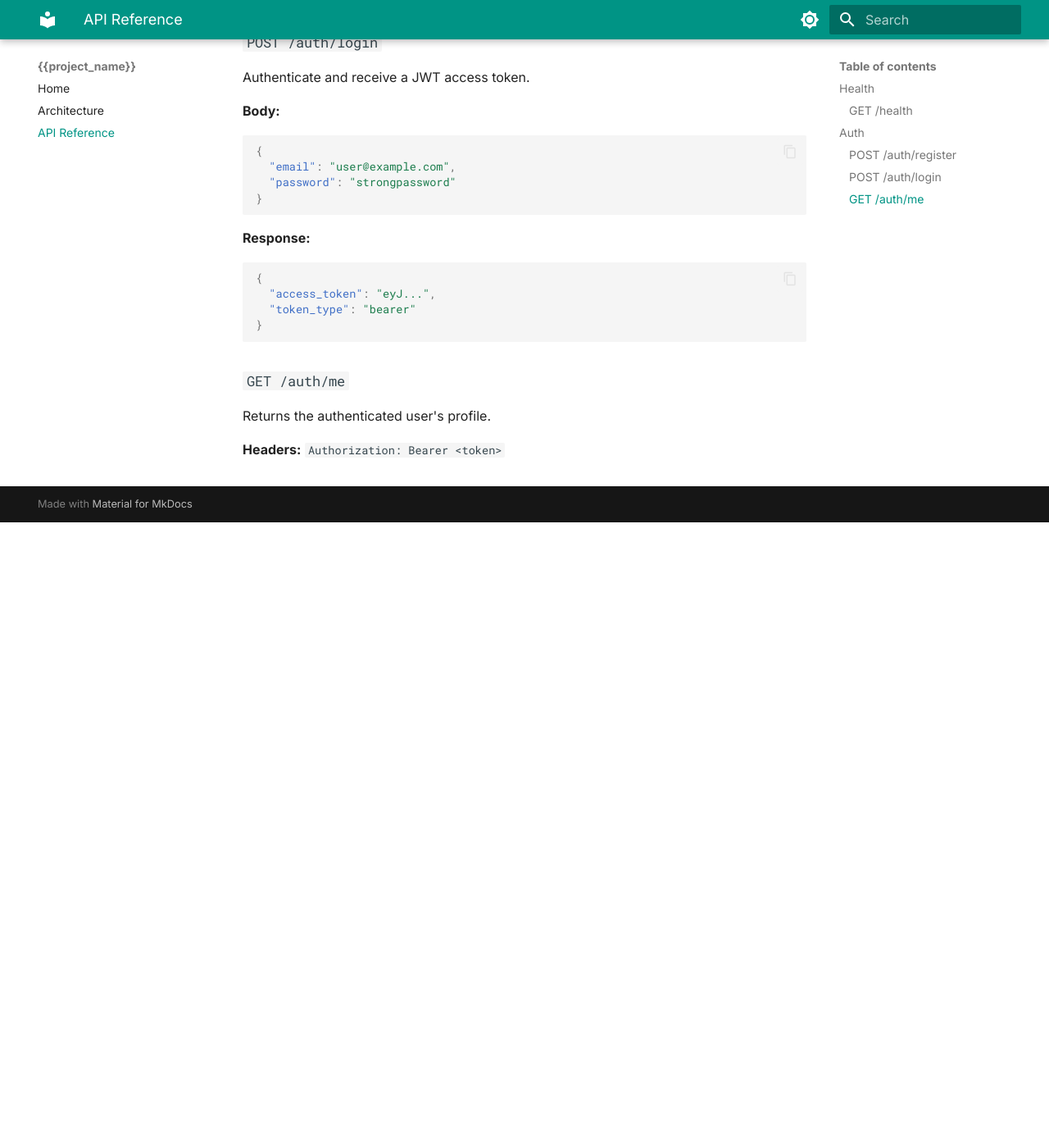
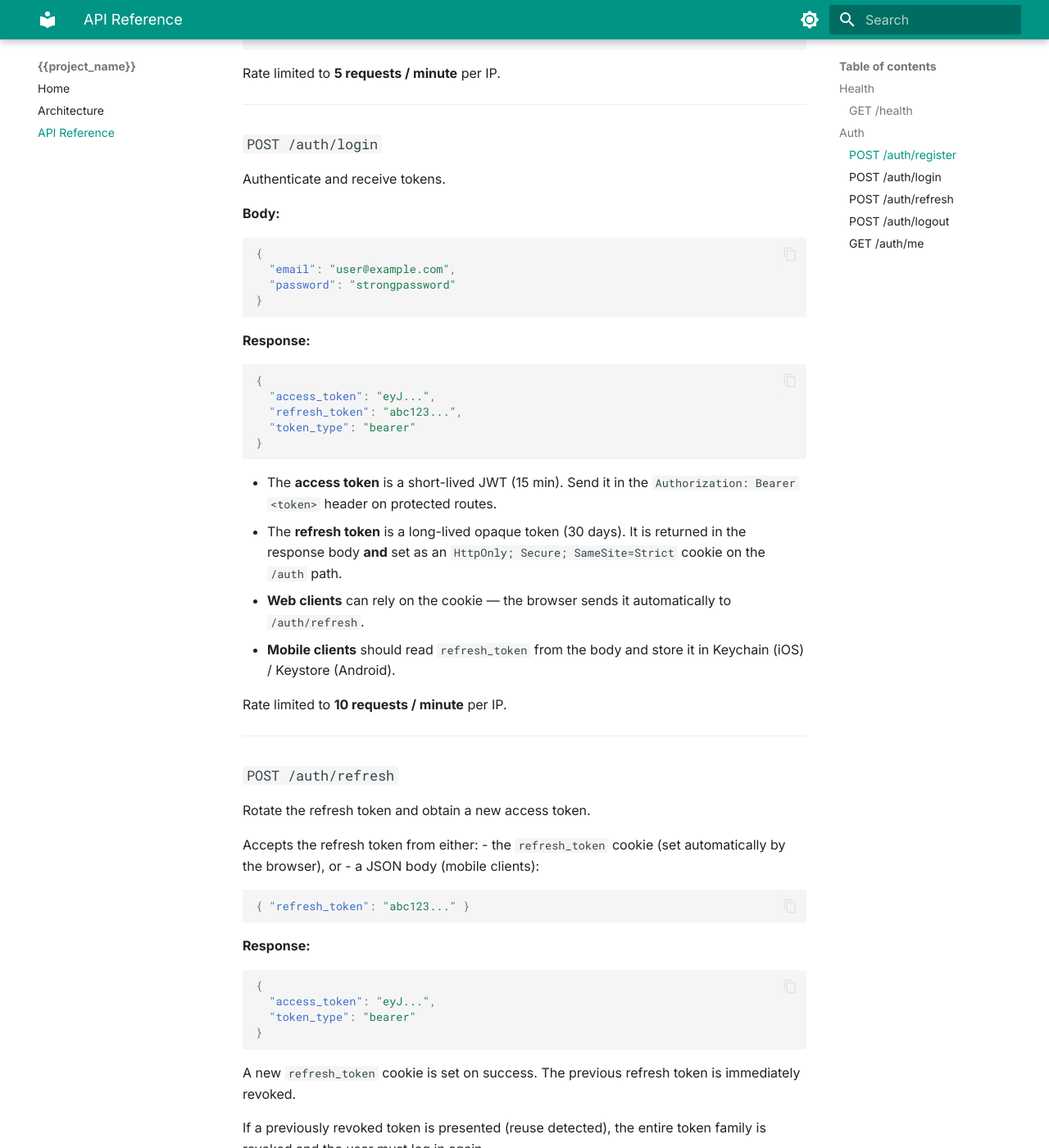
Before and after one commit to johnOfGod33/fastapi-boilerplate, an MkDocs documentation site: the page built from docs/api.md, in a window 1280 px wide and 1400 px high, scrolled down 763 px. Shown: the whole window at 82% size. Built offline with MkDocs 1.6.1 and Material for MkDocs 9.7.7, drawn with Linux system fonts in a browser that asks for light colours; some of the changed text lies outside the part shown.

Commit message:
docs: update README and docs for refresh token and auth hardening

````diff
--- a/docs/api.md
+++ b/docs/api.md
@@ -16,19 +16,26 @@ Returns the API status and MongoDB connectivity.
 
 ### `POST /auth/register`
 
-Create a new user account.
+Create a new user account. Returns 409 if the email or username is already taken.
 
 **Body:**
 ```json
 {
   "email": "user@example.com",
-  "password": "strongpassword"
+  "password": "strongpassword",
+  "username": "johndoe",
+  "first_name": "John",
+  "last_name": "Doe"
 }
 ```
 
+Rate limited to **5 requests / minute** per IP.
+
+---
+
 ### `POST /auth/login`
 
-Authenticate and receive a JWT access token.
+Authenticate and receive tokens.
 
 **Body:**
 ```json
@@ -42,12 +49,70 @@ Authenticate and receive a JWT access token.
 ```json
 {
   "access_token": "eyJ...",
+  "refresh_token": "abc123...",
   "token_type": "bearer"
 }
 ```
+
+- The **access token** is a short-lived JWT (15 min). Send it in the `Authorization: Bearer <token>` header on protected routes.
+- The **refresh token** is a long-lived opaque token (30 days). It is returned in the response body **and** set as an `HttpOnly; Secure; SameSite=Strict` cookie on the `/auth` path.
+  - **Web clients** can rely on the cookie — the browser sends it automatically to `/auth/refresh`.
+  - **Mobile clients** should read `refresh_token` from the body and store it in Keychain (iOS) / Keystore (Android).
+
+Rate limited to **10 requests / minute** per IP.
+
+---
+
+### `POST /auth/refresh`
+
+Rotate the refresh token and obtain a new access token.
+
+Accepts the refresh token from either:
+- the `refresh_token` cookie (set automatically by the browser), or
+- a JSON body (mobile clients):
+
+```json
+{ "refresh_token": "abc123..." }
+```
+
+**Response:**
+```json
+{
+  "access_token": "eyJ...",
+  "token_type": "bearer"
+}
+```
+
+A new `refresh_token` cookie is set on success. The previous refresh token is immediately revoked.
+
+If a previously revoked token is presented (reuse detected), the entire token family is revoked and the user must log in again.
+
+---
+
+### `POST /auth/logout`
+
+Revoke all refresh tokens for the authenticated user and clear the cookie.
+
+**Headers:** `Authorization: Bearer <access_token>`
+
+Returns `204 No Content`.
+
+---
 
 ### `GET /auth/me`
 
 Returns the authenticated user's profile.
 
-**Headers:** `Authorization: Bearer <token>`
+**Headers:** `Authorization: Bearer <access_token>`
+
+**Response:**
+```json
+{
+  "id": "664f...",
+  "email": "user@example.com",
+  "username": "johndoe",
+  "first_name": "John",
+  "last_name": "Doe",
+  "created_at": "2024-01-01T00:00:00Z"
+}
+```
````
Also changed, not shown: README.md (+6 -3 lines), docs/architecture.md (+15 -5 lines).
